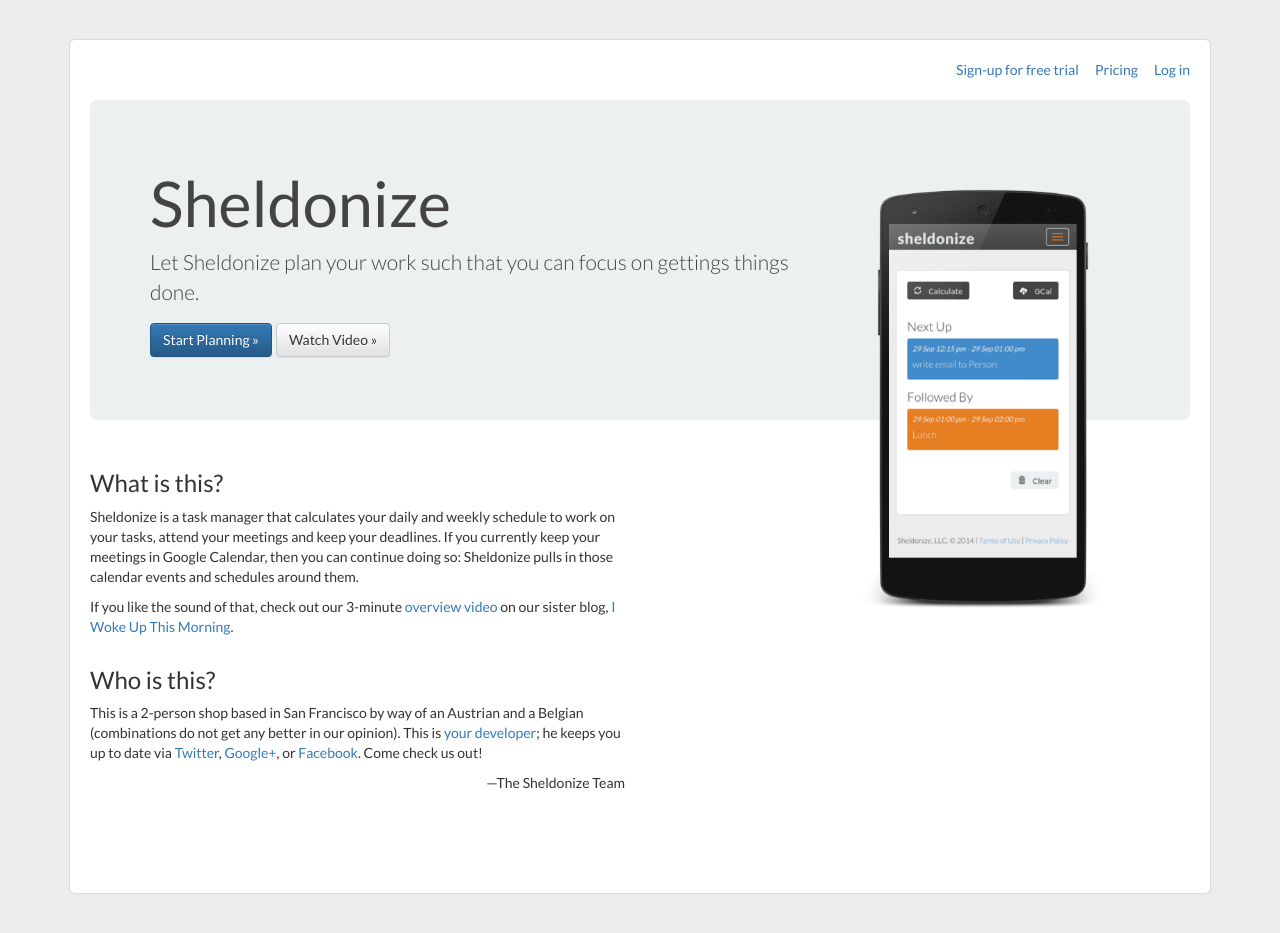
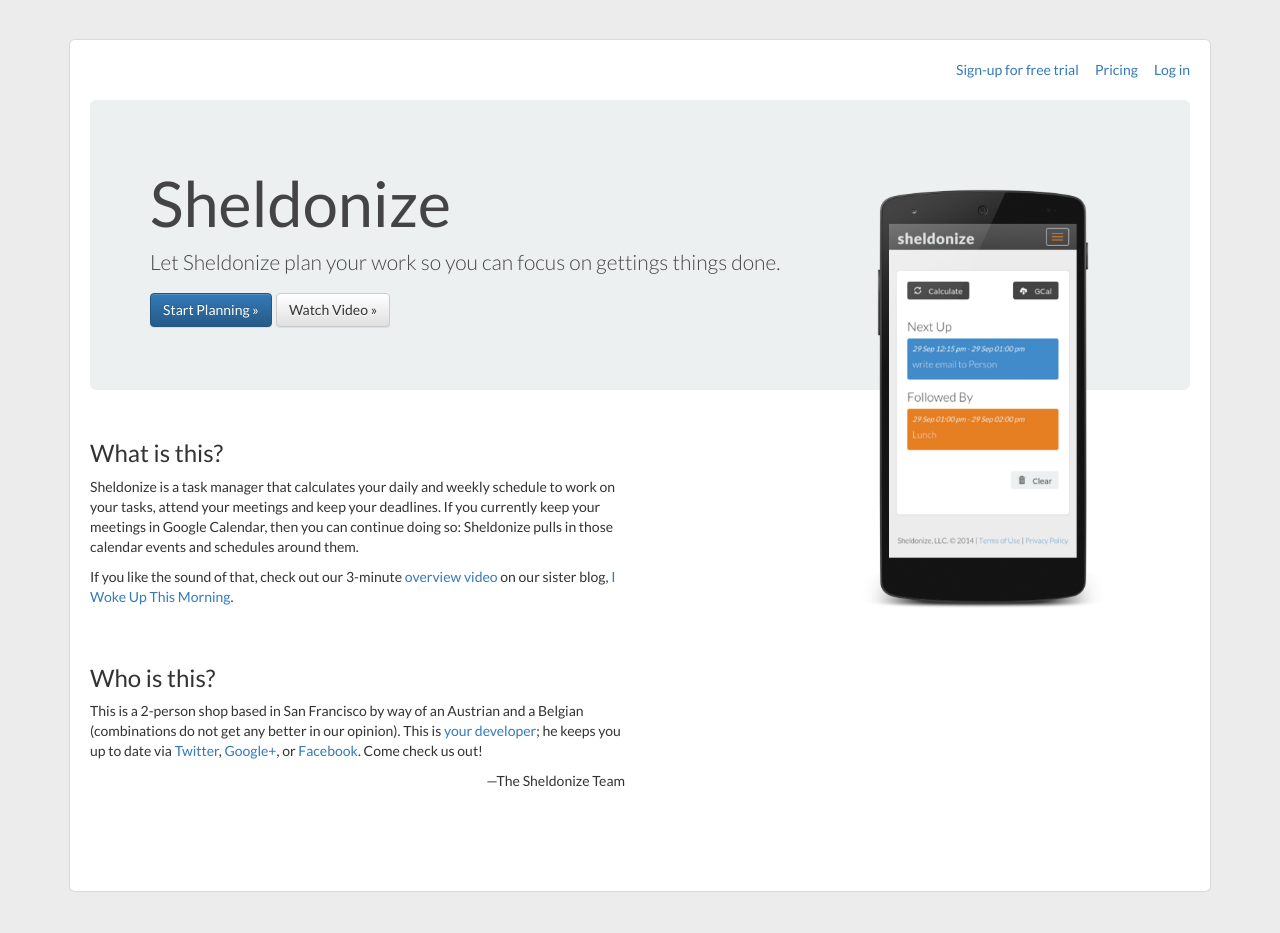
Before and after one commit to sheymans/sheldonize, a Django app: template app/templates/home.html in a window 1280 px wide. Shown: the part 50-983 px from the top of the page. Run offline with Django 3.2, Linux system fonts and the light colour scheme; the template is opened without the code that fills it, so the values that code supplies are empty; some libraries are stand-ins or nearby versions.

Commit message:
Updated test and minor update home page
- selenium upgrade to 2.40
- "such" that on home page replaced by "so"

```diff
--- a/app/templates/base.html
+++ b/app/templates/base.html
@@ -8,7 +8,7 @@
     <link rel="icon" type="image/x-icon" href="{% static "app/img/favicon.ico" %}">
     <meta charset="utf-8">
     <meta http-equiv="X-UA-Compatible" content="IE=edge">
-    <meta name="description" content="Sheldonize is the automated task management application that helps you schedule time for your tasks, respecting your meetings and deadlines.">
+    <meta name="description" content="Let Sheldonize plan your work so you can focus on getting things done.">
     <meta name="keywords" content="todo, to-do, time management, task management, schedule, scheduling, automatic, planning, tasks, meetings, organize, plan, automated"/>
     <meta name="author" content="Sheldonize, LLC">
     <meta name="viewport" content="width=device-width, initial-scale=1">
--- a/app/templates/home.html
+++ b/app/templates/home.html
@@ -28,7 +28,7 @@ Sheldonize
 <div class="jumbotron" style="background-color: #ecf0f1">
     <img class="img-responsive" style="width:30%; height:auto;" align="right" src="{% static "app/img/mobile_view.png" %}"/>
     <h1 style="color: #444444">Sheldonize</h1>
-    <p style="color: #444444; font-weight:300">Let Sheldonize plan your work such that you can focus on gettings things done.
+    <p style="color: #444444; font-weight:300">Let Sheldonize plan your work so you can focus on gettings things done.
     </p>
     <p><button id="signupbutton" type="button" onclick="location.href=&quot;{% url 'signup' %}?timezone=&quot; + this.value ;" class="btn btn-primary">Start Planning &raquo;</button>
     <a href="//fast.wistia.net/embed/iframe/kajgrymlz3?popover=true" class="wistia-popover[height=720,playerColor=7b796a,width=1280]"><button class="btn btn-default">Watch Video &raquo;</button></a>
--- a/ft/test_gethelp.py
+++ b/ft/test_gethelp.py
@@ -40,8 +40,9 @@ class GetHelpTest(LiveServerTestCase):
       # not just submit() cause the button sends new_task in form (which submit
       # does not do)
       self.browser.find_element_by_name("new_task").click()
+      self.browser.implicitly_wait(5)
 
-      # Now check whether the user account contains that item:
+      # Now check whether the support account contains that item:
       support = User.objects.get(username='support')
       tasks = Task.objects.filter(user=support)
       self.assertTrue(len(tasks) == 1)
--- a/requirements/dev.txt
+++ b/requirements/dev.txt
@@ -1,5 +1,5 @@
 coverage==3.6
 mock==1.0.1
-selenium==2.42.1
+selenium==2.43.0
 django-debug-toolbar==1.2.1
 sqlparse==0.1.11
```
